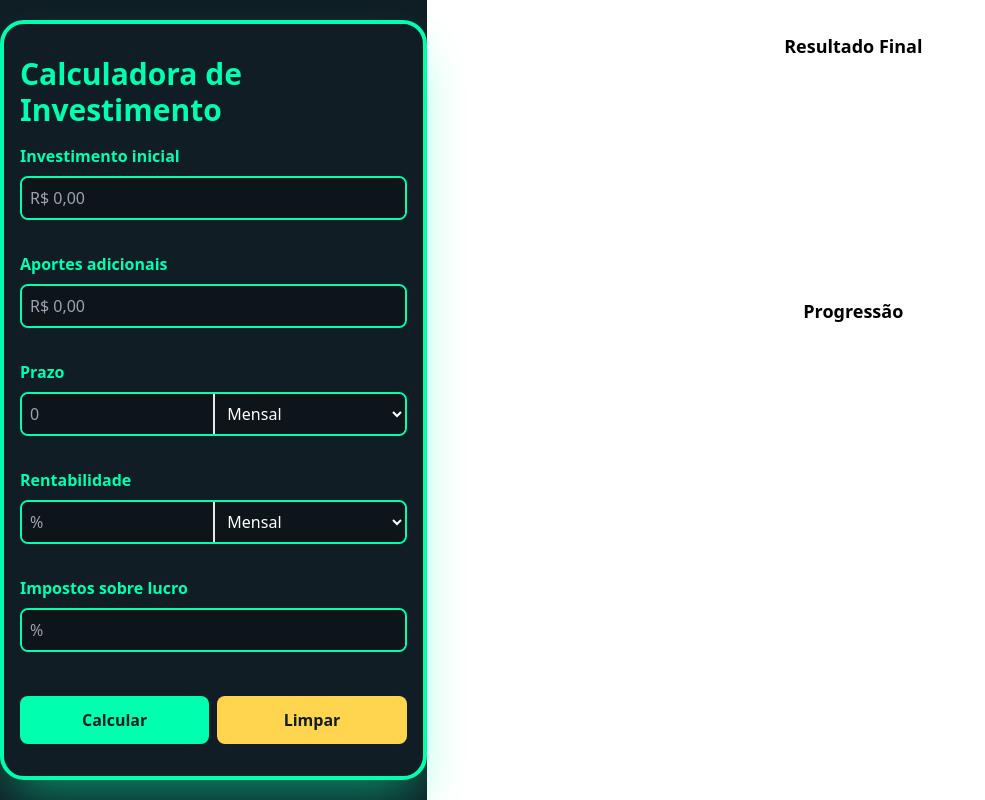
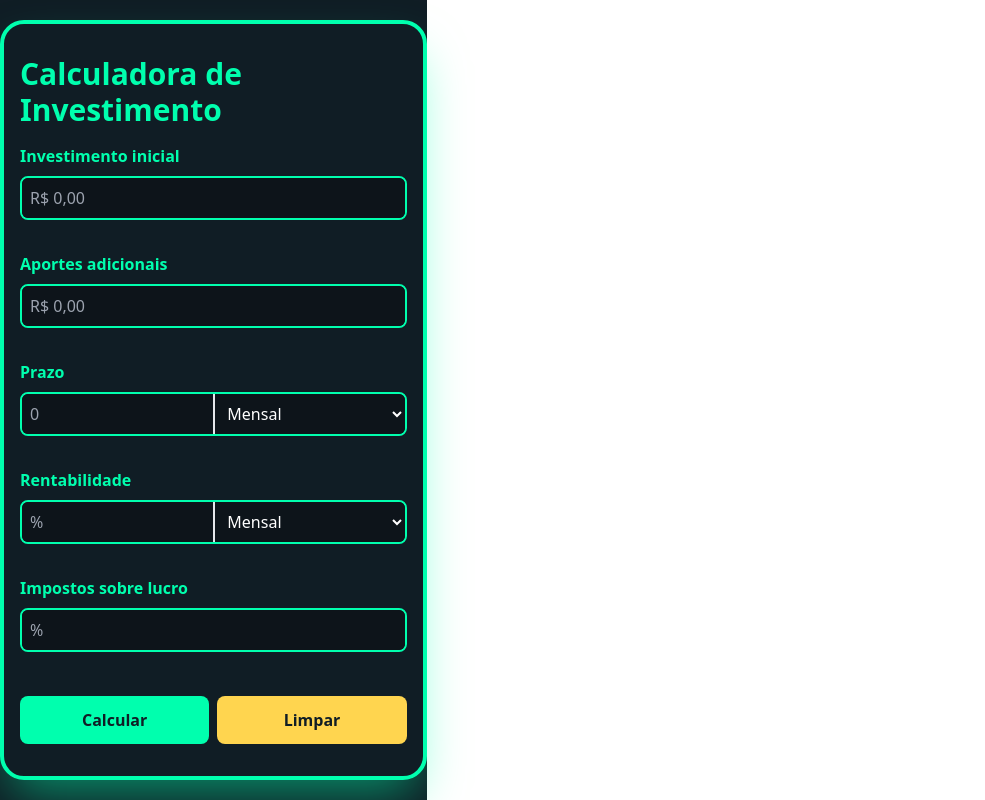
Before and after one commit to willianOliveira-dev/investment-calculator, a website built with Vite: page index.html in a window 1280 px wide. Shown: the whole page, without its empty margins (0-985 px from the left). Built offline with nearby package versions, Linux system fonts and the light colour scheme.

Commit message:
chore(table): Os processos relacionados aos gráficos foram comentados temporariamente.

```diff
--- a/index.html
+++ b/index.html
@@ -146,7 +146,7 @@
       </div>
     </aside>
     <main class="row-span-2 col-span-2">
-      <section id="charts-container" class="h-full px-4 py-8">
+      <!-- <section id="charts-container" class="h-full px-4 py-8">
         <div class="h-[36%] flex flex-col items-center pb-10">
           <p class="font-bold text-lg">Resultado Final</p>
           <canvas id="final-money-distribution"></canvas>
@@ -155,7 +155,7 @@
           <p class="font-bold text-lg">Progressão</p>
           <canvas id="progression"></canvas>
         </div>
-      </section>
+      </section> -->
     </main>
     <script type="module" src="./main.js"></script>
   </body>
--- a/main.js
+++ b/main.js
@@ -170,5 +170,5 @@ for (let i = 0; i < form.length; i++) {
   }
 }
 
-form.addEventListener("submit", renderProgression);
+// form.addEventListener("submit", renderProgression);
 buttonClearElement.addEventListener("click", clearForm);
```
